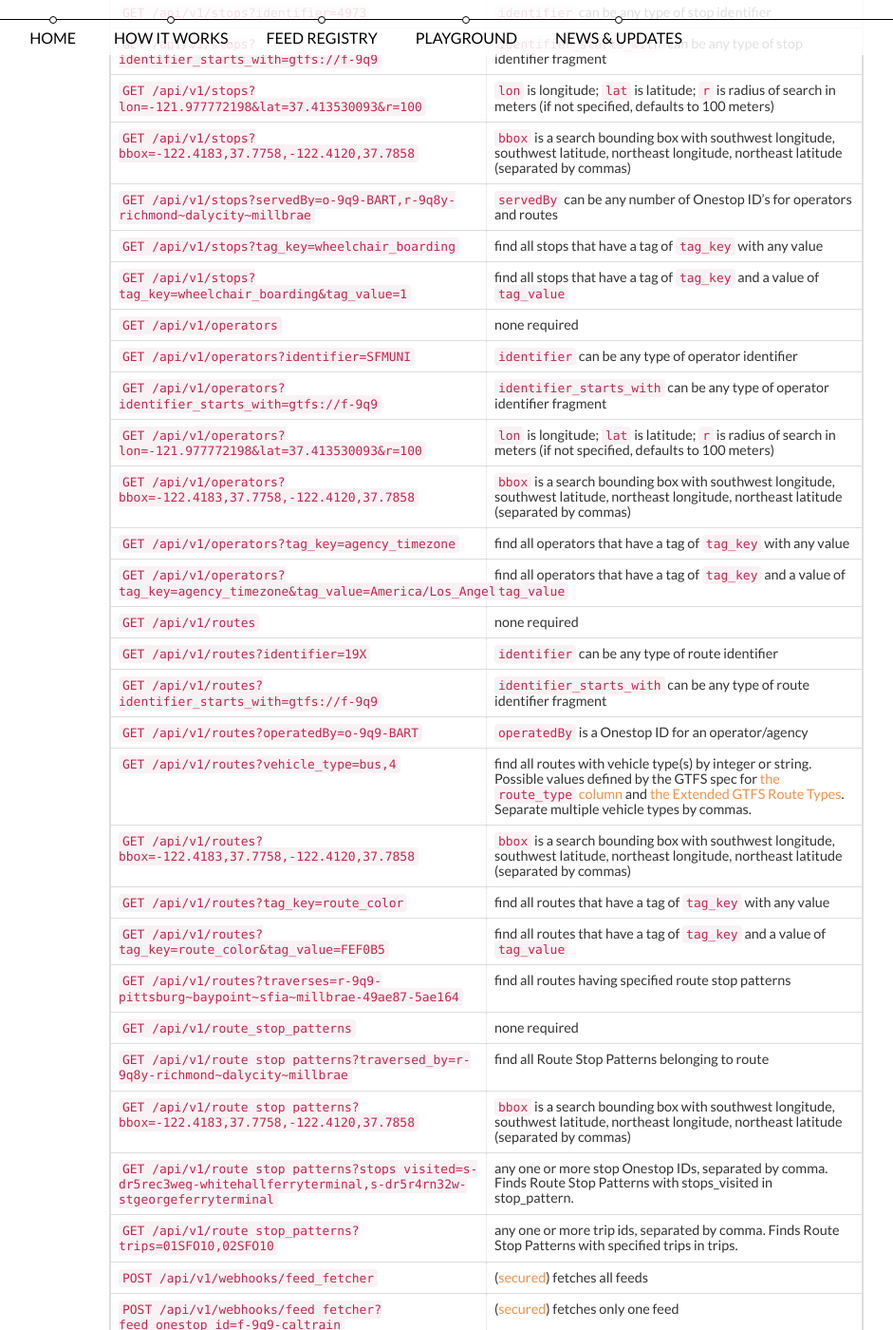
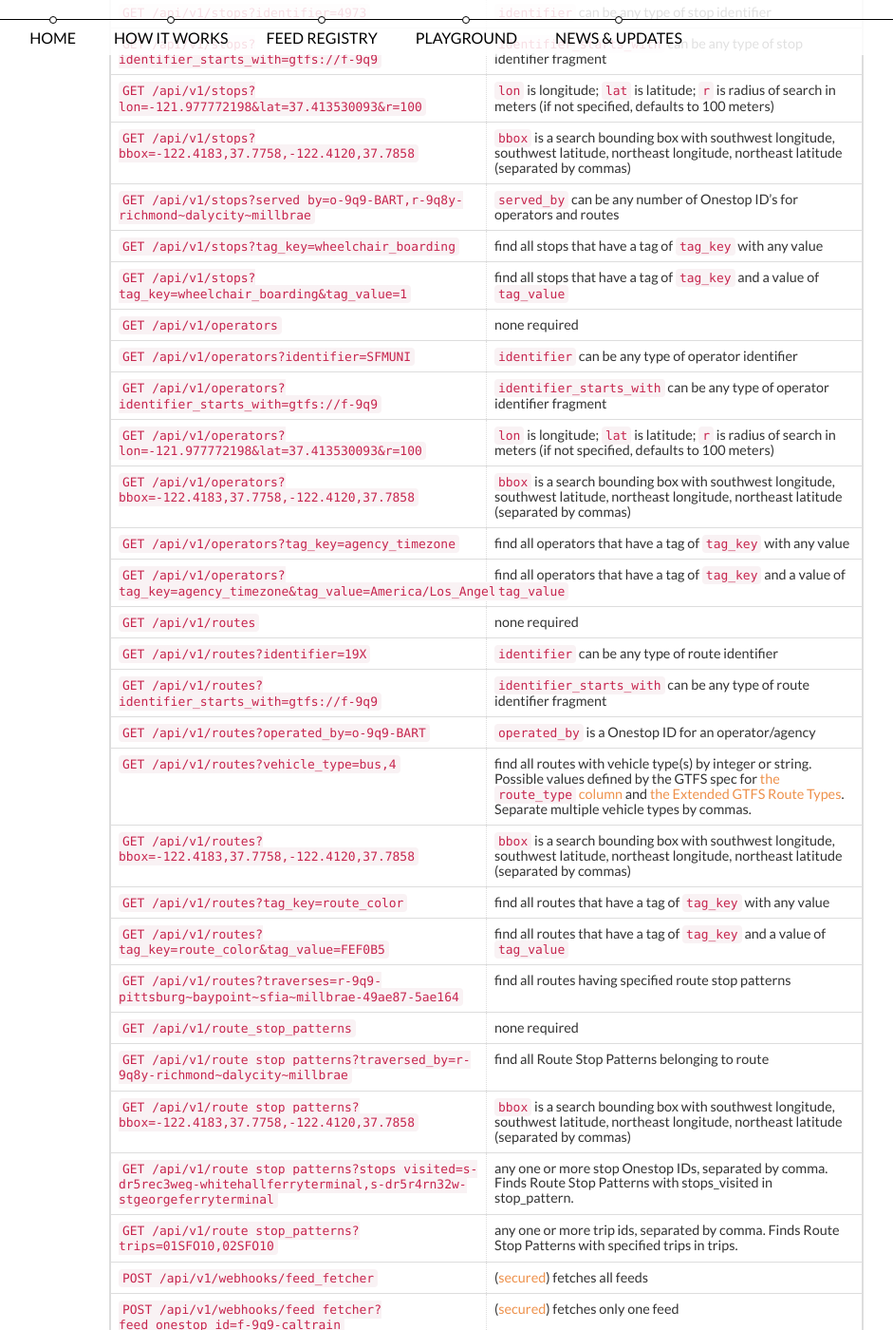
Before and after one commit to transitland/www-transit-land, a Jekyll site: the page built from how-it-works/datastore/api-endpoints.md, in a window 1280 px wide and 1400 px high, scrolled down 924 px. Shown: the whole window at 95% size, without its empty margins (265-1206 px from the left). Built offline with Jekyll 4.4.1, drawn with Linux system fonts in a browser that asks for light colours; nearby versions of some CDN libraries; some of the changed text lies outside the part shown.

Commit message:
update API endpoint docs

```diff
--- a/how-it-works/datastore/api-endpoints.md
+++ b/how-it-works/datastore/api-endpoints.md
@@ -23,7 +23,7 @@ Example URL  | Parameters
 `GET /api/v1/stops?identifier_starts_with=gtfs://f-9q9` | `identifier_starts_with` can be any type of stop identifier fragment
 `GET /api/v1/stops?lon=-121.977772198&lat=37.413530093&r=100` | `lon` is longitude; `lat` is latitude; `r` is radius of search in meters (if not specified, defaults to 100 meters)
 `GET /api/v1/stops?bbox=-122.4183,37.7758,-122.4120,37.7858` | `bbox` is a search bounding box with southwest longitude, southwest latitude, northeast longitude, northeast latitude (separated by commas)
-`GET /api/v1/stops?servedBy=o-9q9-BART,r-9q8y-richmond~dalycity~millbrae` | `servedBy` can be any number of Onestop ID's for operators and routes
+`GET /api/v1/stops?served_by=o-9q9-BART,r-9q8y-richmond~dalycity~millbrae` | `served_by` can be any number of Onestop ID's for operators and routes
 `GET /api/v1/stops?tag_key=wheelchair_boarding` | find all stops that have a tag of `tag_key` with any value
 `GET /api/v1/stops?tag_key=wheelchair_boarding&tag_value=1` | find all stops that have a tag of `tag_key` and a value of `tag_value`
 `GET /api/v1/operators` | none required
@@ -36,7 +36,7 @@ Example URL  | Parameters
 `GET /api/v1/routes` | none required
 `GET /api/v1/routes?identifier=19X` | `identifier` can be any type of route identifier
 `GET /api/v1/routes?identifier_starts_with=gtfs://f-9q9` | `identifier_starts_with` can be any type of route identifier fragment
-`GET /api/v1/routes?operatedBy=o-9q9-BART` | `operatedBy` is a Onestop ID for an operator/agency
+`GET /api/v1/routes?operated_by=o-9q9-BART` | `operated_by` is a Onestop ID for an operator/agency
 `GET /api/v1/routes?vehicle_type=bus,4` | find all routes with vehicle type(s) by integer or string. Possible values defined by the GTFS spec for [the `route_type` column](https://developers.google.com/transit/gtfs/reference#routes_route_type_field) and [the Extended GTFS Route Types](https://support.google.com/transitpartners/answer/3520902). Separate multiple vehicle types by commas.
 `GET /api/v1/routes?bbox=-122.4183,37.7758,-122.4120,37.7858` | `bbox` is a search bounding box with southwest longitude, southwest latitude, northeast longitude, northeast latitude (separated by commas)
 `GET /api/v1/routes?tag_key=route_color` | find all routes that have a tag of `tag_key` with any value
@@ -78,7 +78,7 @@ Pagination for JSON endpoints:
 
 Format:
 - by default, responses are paginated JSON
-- specify `.geojson` instead for GeoJSON on some endpoints. For example: `/api/v1/stops.geojson?bbox=-122.4183,37.7758,-122.4120,37.7858` and `/api/v1/routes.geojson?operatedBy=o-9q9-bayarearapidtransit`
+- specify `.geojson` instead for GeoJSON on some endpoints. For example: `/api/v1/stops.geojson?bbox=-122.4183,37.7758,-122.4120,37.7858` and `/api/v1/routes.geojson?operated_by=o-9q9-bayarearapidtransit`
 
 ### API Authentication
 
```
